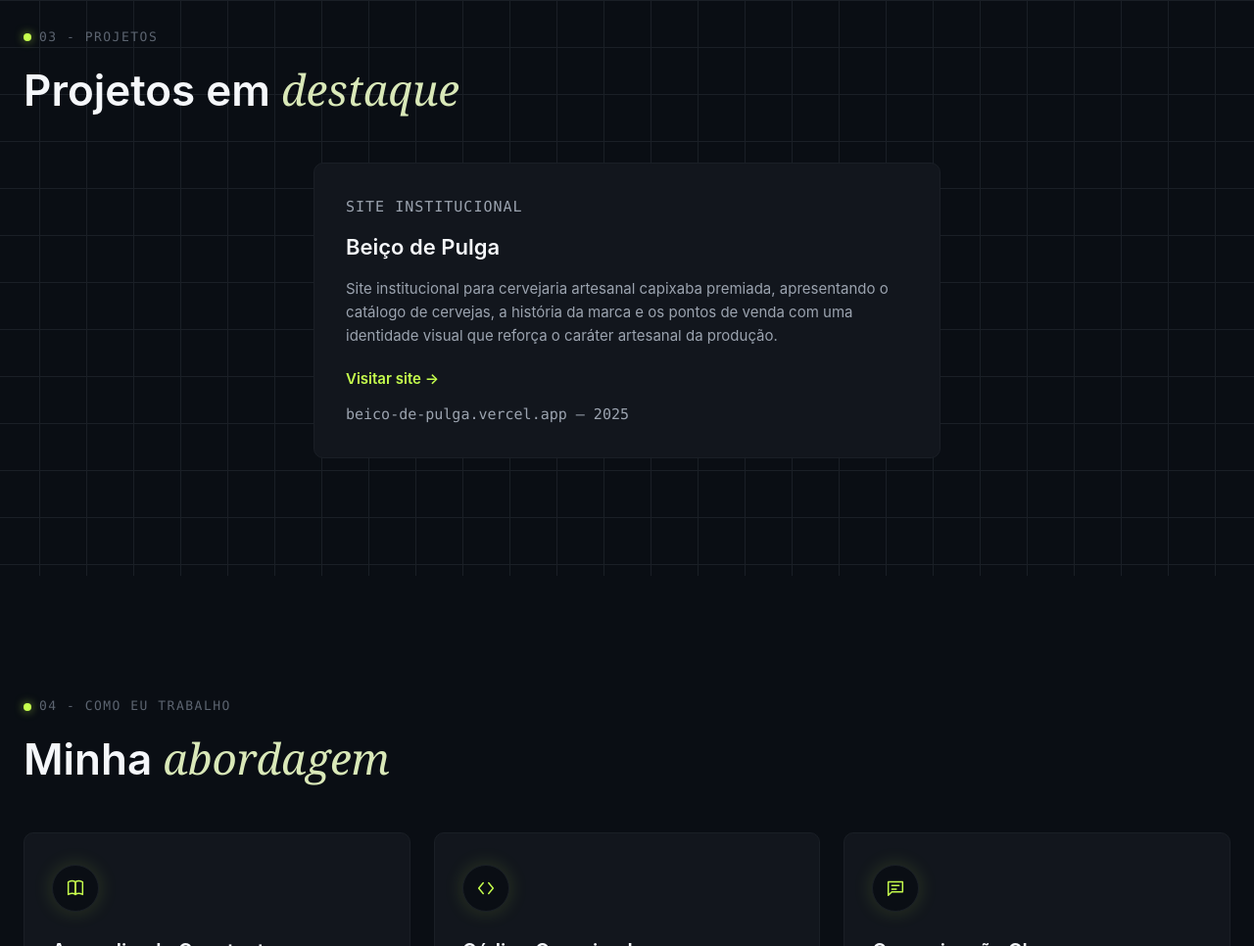
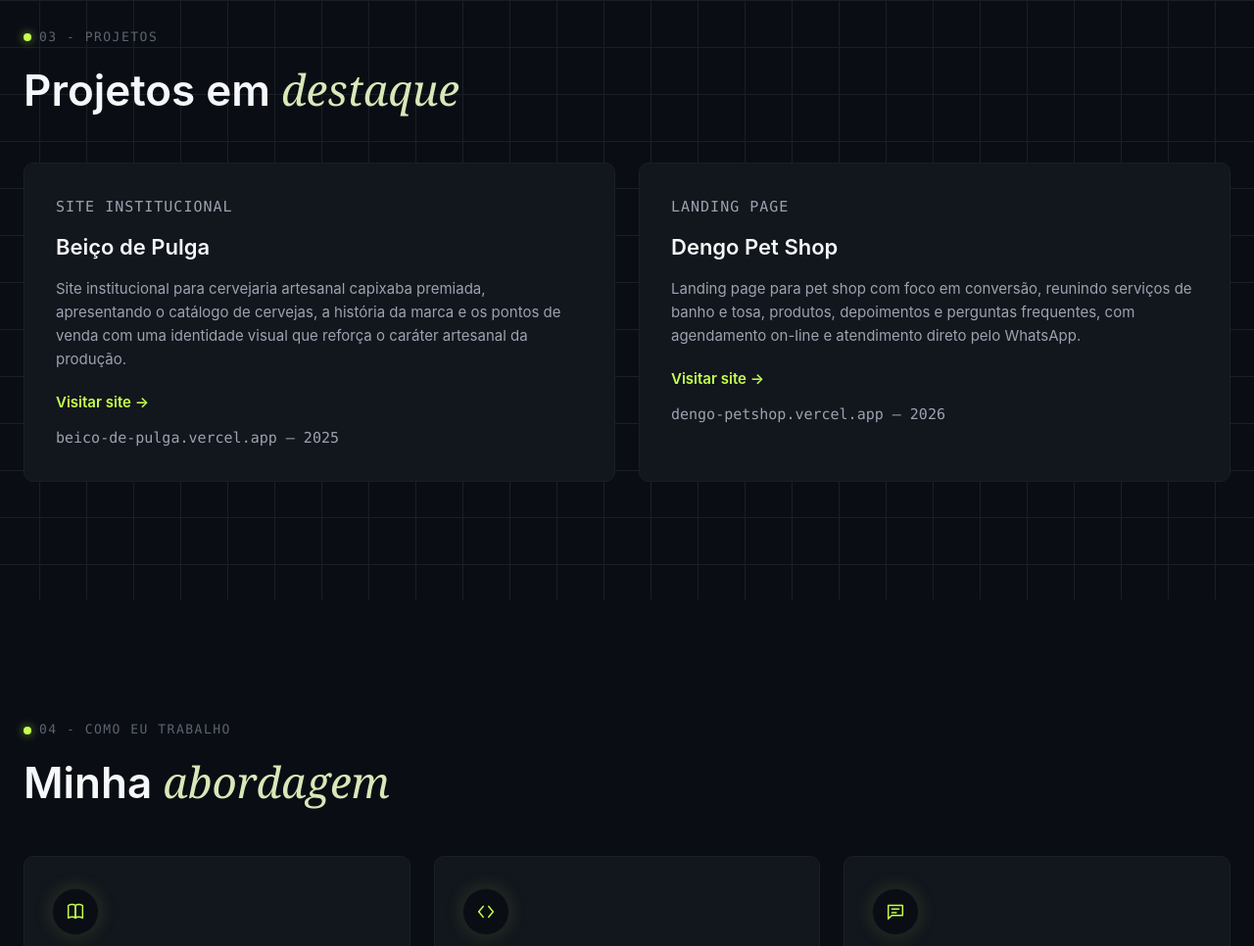
Before and after one commit to stingneldev/portfoliodev, a plain HTML site: page index.html in a window 1280 px wide. Shown: the part 2631-3597 px from the top of the page at 98% size. Drawn offline with Linux system fonts and the light colour scheme.

Commit message:
Update index.html

```diff
--- a/index.html
+++ b/index.html
@@ -578,11 +578,6 @@
     border-color:var(--accent);
     transform:translateY(-4px);
   }
-  .project-card--featured{
-    grid-column:1 / -1;
-    max-width:640px;
-    margin:0 auto;
-  }
   .project-category{
     font-family:var(--font-mono);
     font-size:12px;
@@ -972,12 +967,20 @@
       <h2 id="projetos-titulo" class="section-title">Projetos em <em>destaque</em></h2>
 
       <div class="projects-grid">
-        <article class="project-card project-card--featured">
+        <article class="project-card">
           <p class="project-category">Site Institucional</p>
           <h3>Beiço de Pulga</h3>
           <p>Site institucional para cervejaria artesanal capixaba premiada, apresentando o catálogo de cervejas, a história da marca e os pontos de venda com uma identidade visual que reforça o caráter artesanal da produção.</p>
           <a href="https://beico-de-pulga.vercel.app/" class="project-link" target="_blank" rel="noopener noreferrer" aria-label="Visitar o site Beiço de Pulga (abre em nova aba)">Visitar site →</a>
           <p class="project-meta">beico-de-pulga.vercel.app — 2025</p>
+        </article>
+
+        <article class="project-card">
+          <p class="project-category">Landing Page</p>
+          <h3>Dengo Pet Shop</h3>
+          <p>Landing page para pet shop com foco em conversão, reunindo serviços de banho e tosa, produtos, depoimentos e perguntas frequentes, com agendamento on-line e atendimento direto pelo WhatsApp.</p>
+          <a href="https://dengo-petshop.vercel.app/" class="project-link" target="_blank" rel="noopener noreferrer" aria-label="Visitar o site Dengo Pet Shop (abre em nova aba)">Visitar site →</a>
+          <p class="project-meta">dengo-petshop.vercel.app — 2026</p>
         </article>
       </div>
     </div>
```
